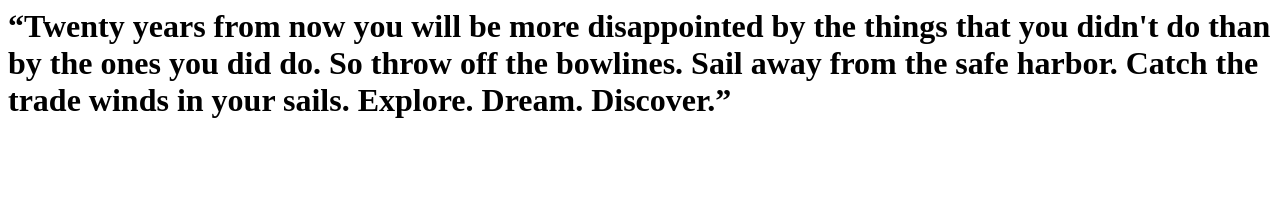
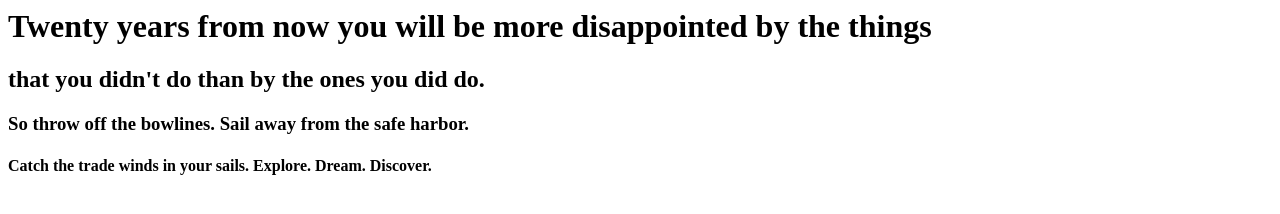
Before and after one commit to xsqsqqq/xsqsqqq.github.io, a plain HTML site: page index.html in a window 1280 px wide. Drawn offline with Linux system fonts and the light colour scheme.

Commit message:
Update index.html

```diff
--- a/index.html
+++ b/index.html
@@ -1 +1,4 @@
-<h1> “Twenty years from now you will be more disappointed by the things that you didn't do than by the ones you did do. So throw off the bowlines. Sail away from the safe harbor. Catch the trade winds in your sails. Explore. Dream. Discover.” <h1>
+<h1>       Twenty years from now you will be more disappointed by the things      <h1>
+<h2>               that you didn't do than by the ones you did do.                <h2>
+<h3>          So throw off the bowlines. Sail away from the safe harbor.       <h3>
+<h4>        Catch the trade winds in your sails. Explore. Dream. Discover.        <h4>
```
